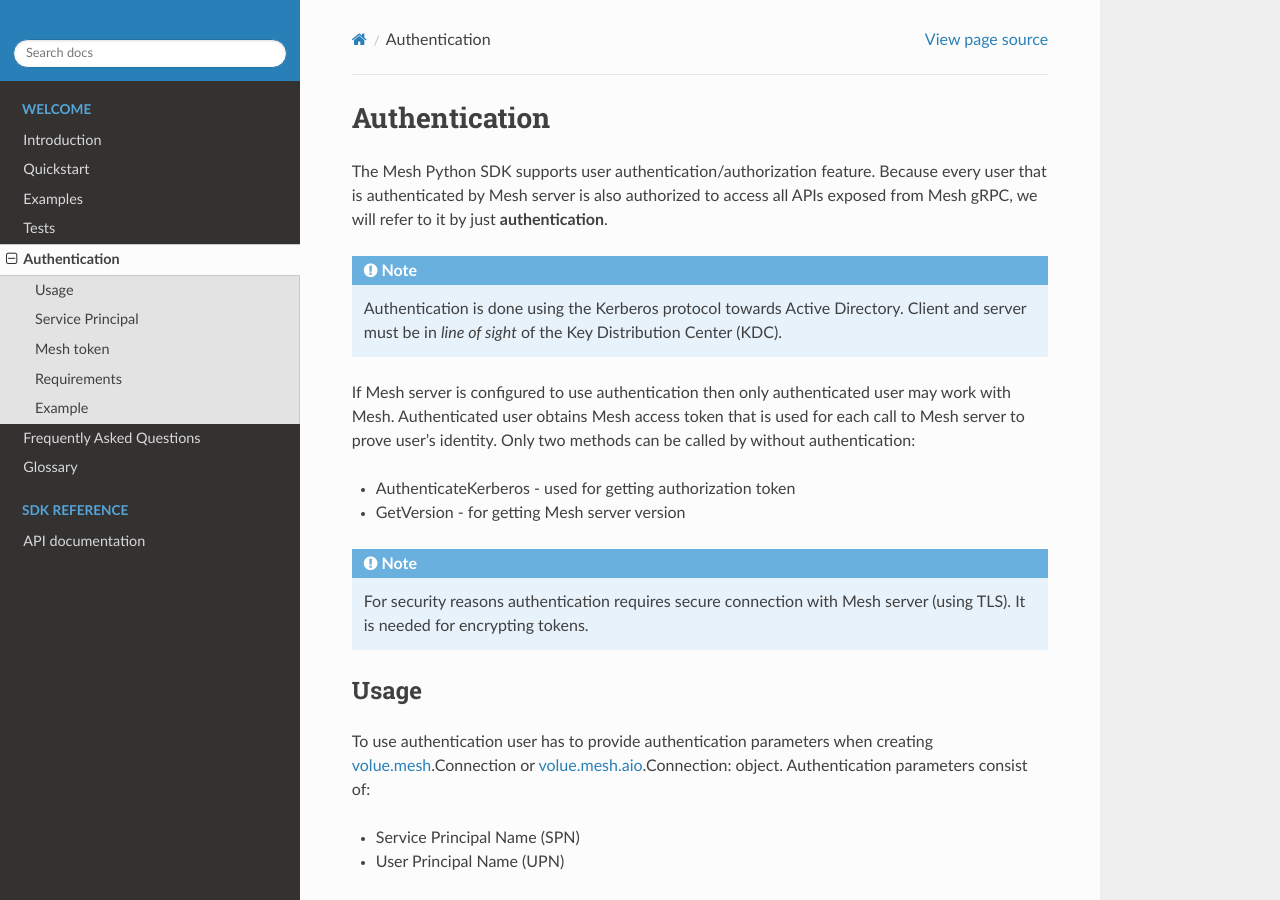
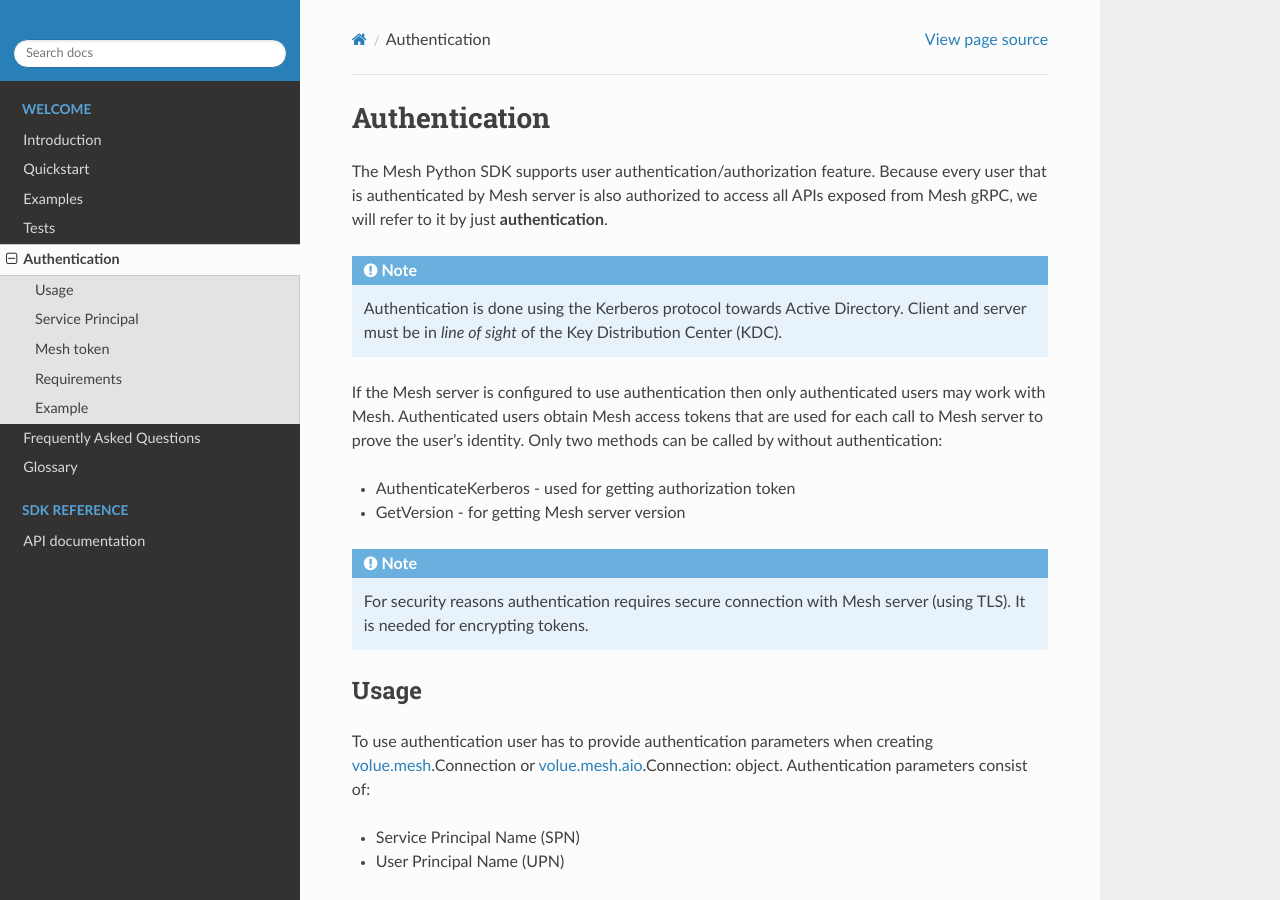
Before and after one commit to Volue-Public/energy-mesh-python, a Sphinx documentation site: the page built from docs/source/authentication.rst, in a window 1280 px wide and 900 px high. Built offline with Sphinx 7.4.7 and the Read the Docs theme 2.0.0, drawn with Linux system fonts in a browser that asks for light colours.

Commit message:
Update docs/source/authentication.rst
Co-authored-by: Erik Nyhus <61583878+erny-powel@users.noreply.github.com>

```diff
--- a/docs/source/authentication.rst
+++ b/docs/source/authentication.rst
@@ -6,7 +6,7 @@ The Mesh Python SDK supports user authentication/authorization feature. Because
 .. note::
    Authentication is done using the Kerberos protocol towards Active Directory. Client and server must be in *line of sight* of the Key Distribution Center (KDC).
 
-If Mesh server is configured to use authentication then only authenticated user may work with Mesh. Authenticated user obtains Mesh access token that is used for each call to Mesh server to prove user's identity.
+If the Mesh server is configured to use authentication then only authenticated users may work with Mesh. Authenticated users obtain Mesh access tokens that are used for each call to Mesh server to prove the user's identity.
 Only two methods can be called by without authentication:
 
 * AuthenticateKerberos - used for getting authorization token
```
